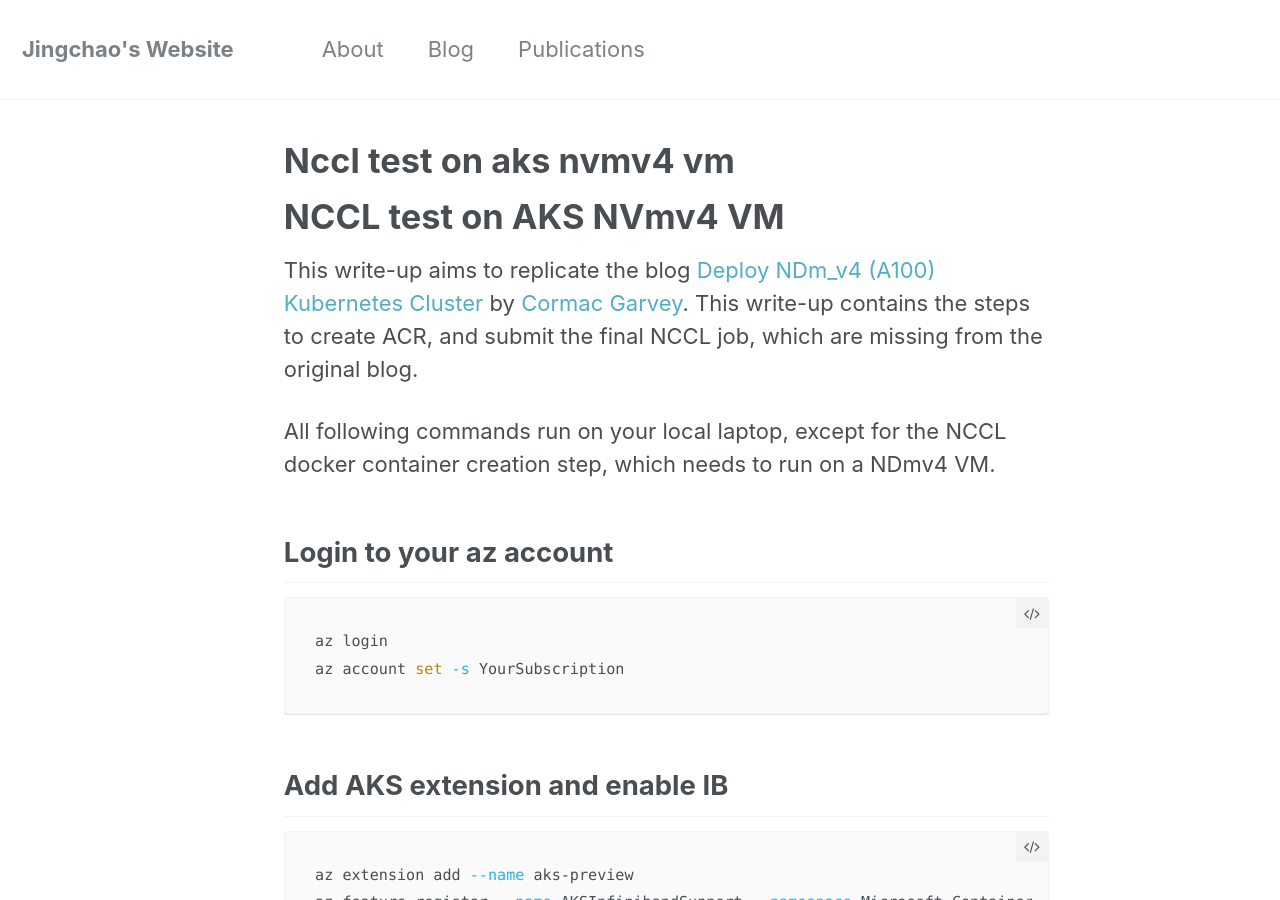
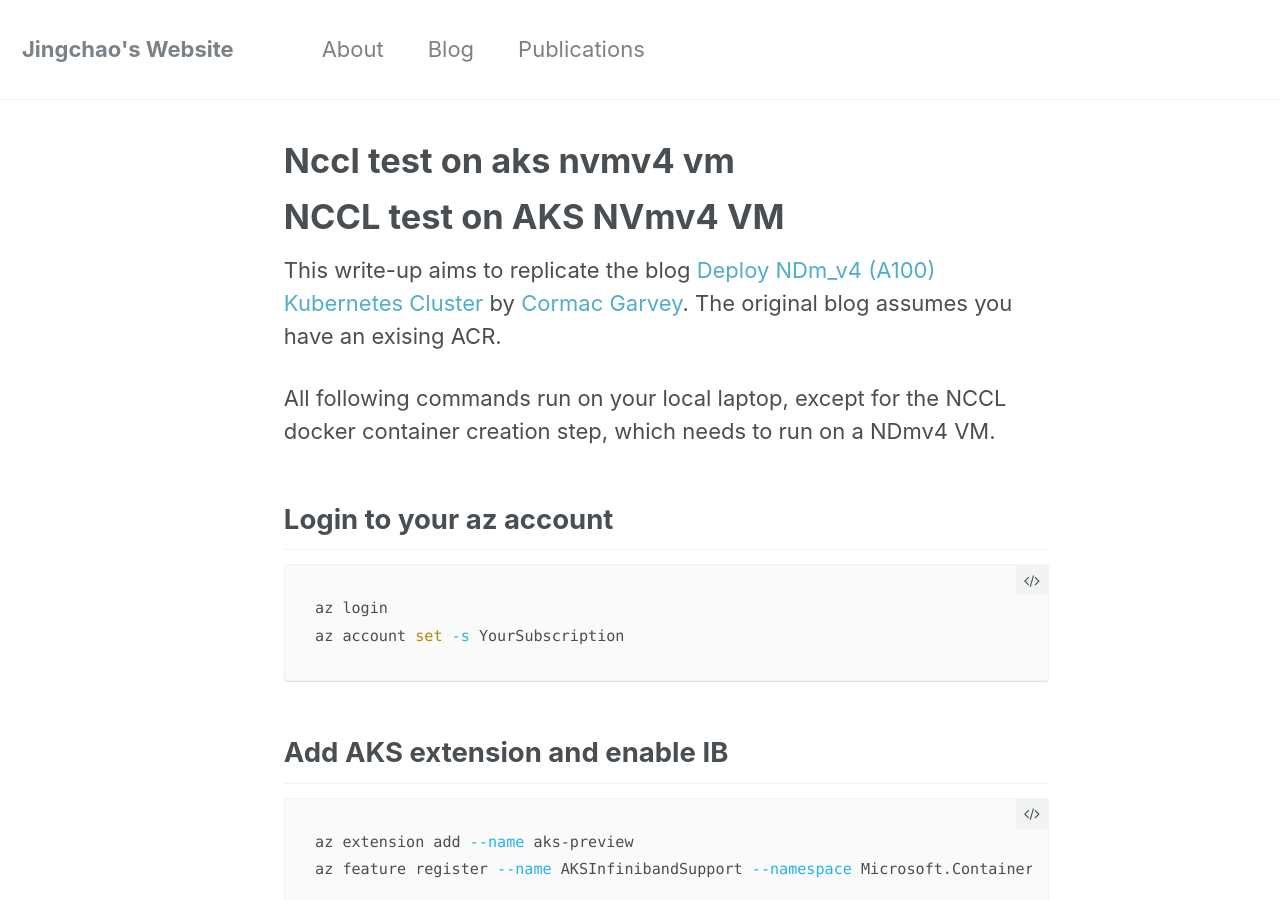
Before and after one commit to JingchaoZhang/JingchaoZhang.github.io, a Jekyll site: the page built from _posts/2023-09-11-NCCL test on AKS NVmV4 VM.md, in a window 1280 px wide and 900 px high. Built offline with Jekyll 4.4.1, drawn with Linux system fonts in a browser that asks for light colours; some of the changed text lies outside the part shown.

Commit message:
Update 2023-09-11-NCCL test on AKS NVmV4 VM.md

```diff
--- a/_posts/2023-09-11-NCCL test on AKS NVmV4 VM.md
+++ b/_posts/2023-09-11-NCCL test on AKS NVmV4 VM.md
@@ -4,7 +4,7 @@ author_profile: false
 ---
 
 # NCCL test on AKS NVmv4 VM
-This write-up aims to replicate the blog [Deploy NDm_v4 (A100) Kubernetes Cluster](https://techcommunity.microsoft.com/t5/azure-high-performance-computing/deploy-ndm-v4-a100-kubernetes-cluster/ba-p/3838871) by [Cormac Garvey](https://techcommunity.microsoft.com/t5/user/viewprofilepage/user-id/364170). This write-up contains the steps to create ACR, and submit the final NCCL job, which are missing from the original blog.
+This write-up aims to replicate the blog [Deploy NDm_v4 (A100) Kubernetes Cluster](https://techcommunity.microsoft.com/t5/azure-high-performance-computing/deploy-ndm-v4-a100-kubernetes-cluster/ba-p/3838871) by [Cormac Garvey](https://techcommunity.microsoft.com/t5/user/viewprofilepage/user-id/364170). The original blog assumes you have an exising ACR.
 
 All following commands run on your local laptop, except for the NCCL docker container creation step, which needs to run on a NDmv4 VM.
 ## Login to your az account
```
Also changed, not shown: other parts of _posts/2023-09-11-NCCL test on AKS NVmV4 VM.md (+1 -1 lines).
